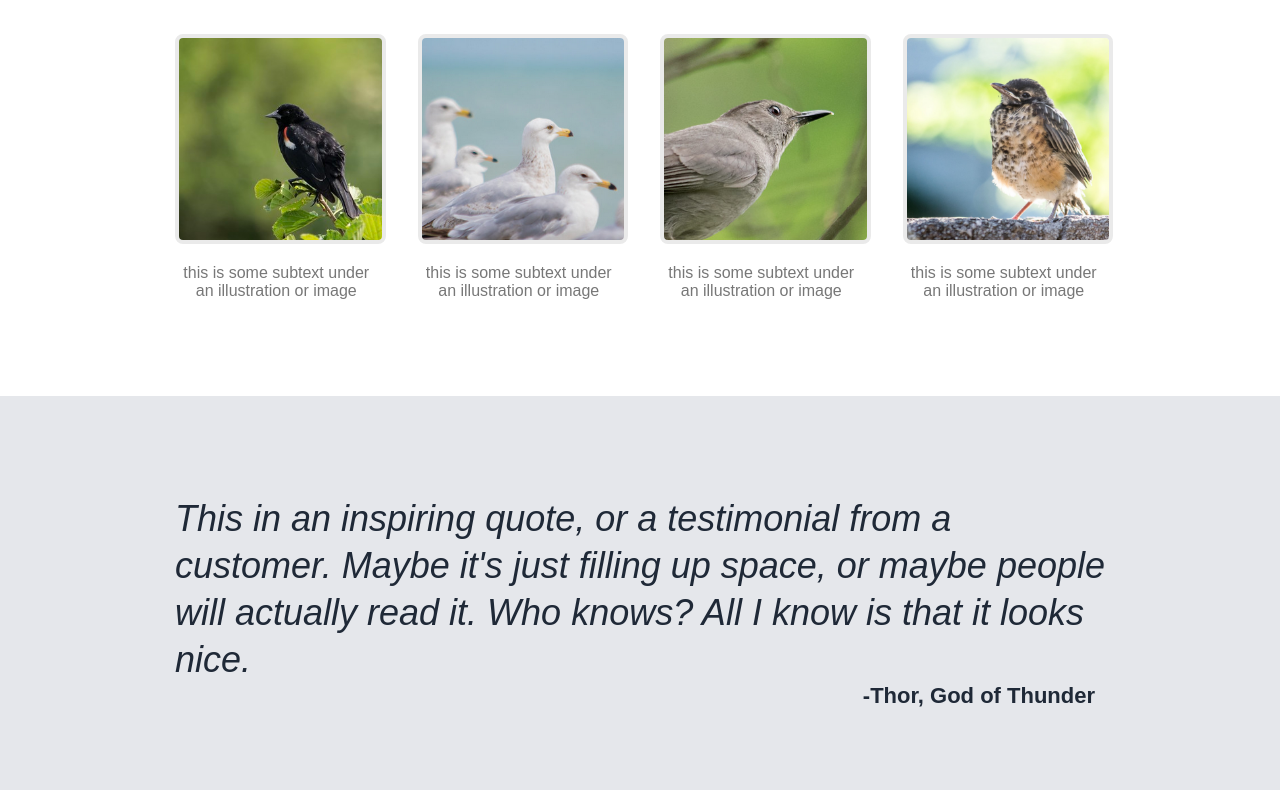
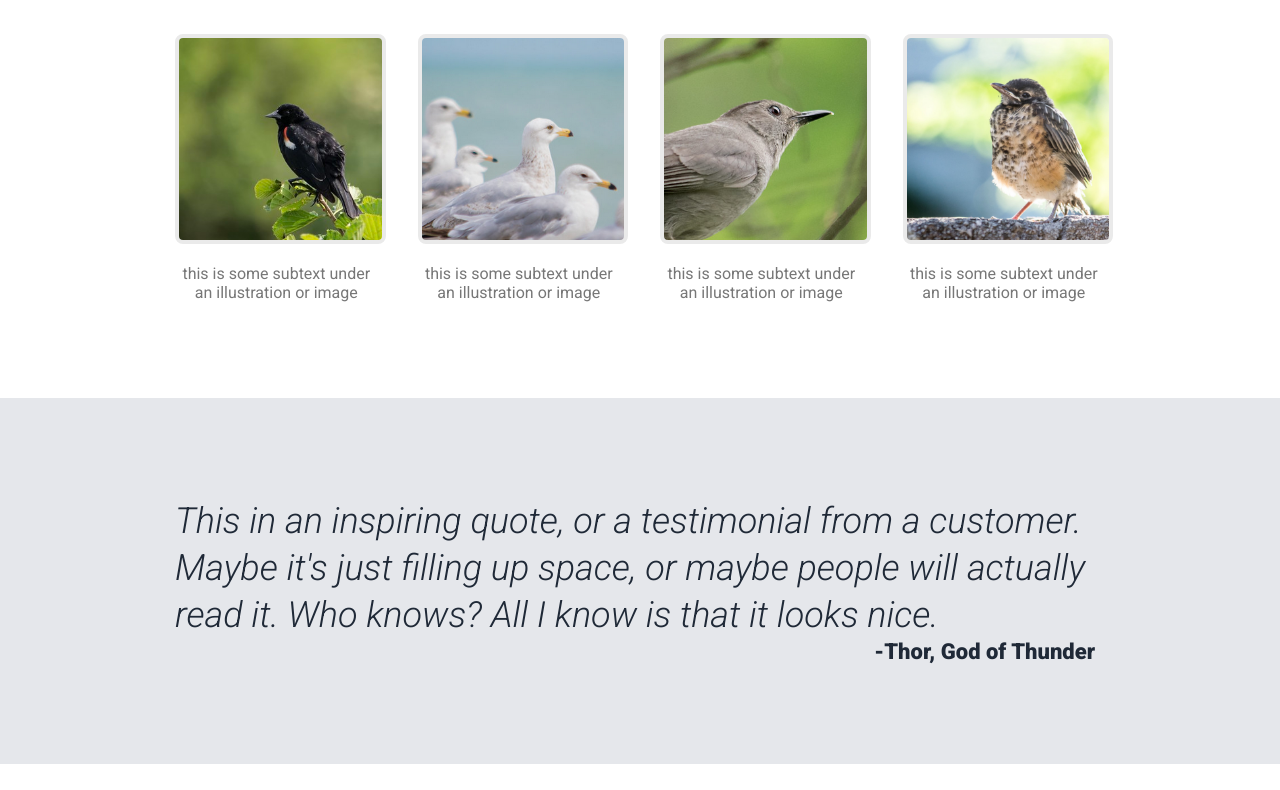
Before and after one commit to kysch13/TOP-landing-page, a plain HTML site: page index.html in a window 1280 px wide. Shown: the part 655-1445 px from the top of the page. Drawn offline with Linux system fonts and the light colour scheme.

Commit message:
Change font to 'Roboto'

```diff
--- a/index.html
+++ b/index.html
@@ -5,6 +5,9 @@
     <meta name="viewport" content="width=device-width, initial-scale=1.0">
     <title>The Odin Project | Bird Blog</title>
     <link rel="stylesheet" href="style.css">
+    <link rel="preconnect" href="https://fonts.googleapis.com">
+<link rel="preconnect" href="https://fonts.gstatic.com" crossorigin>
+<link href="https://fonts.googleapis.com/css2?family=Roboto:ital,wght@0,300;0,400;0,900;1,300&display=swap" rel="stylesheet">
 </head>
 <body>
     <header>
--- a/style.css
+++ b/style.css
@@ -4,7 +4,7 @@ body {
     flex-direction: column;
     justify-content: space-evenly;
     align-items: center;
-    font-family: Ubuntu, sans-serif;
+    font-family: 'Roboto', Ubuntu, sans-serif;
 }
 
 header {
```
